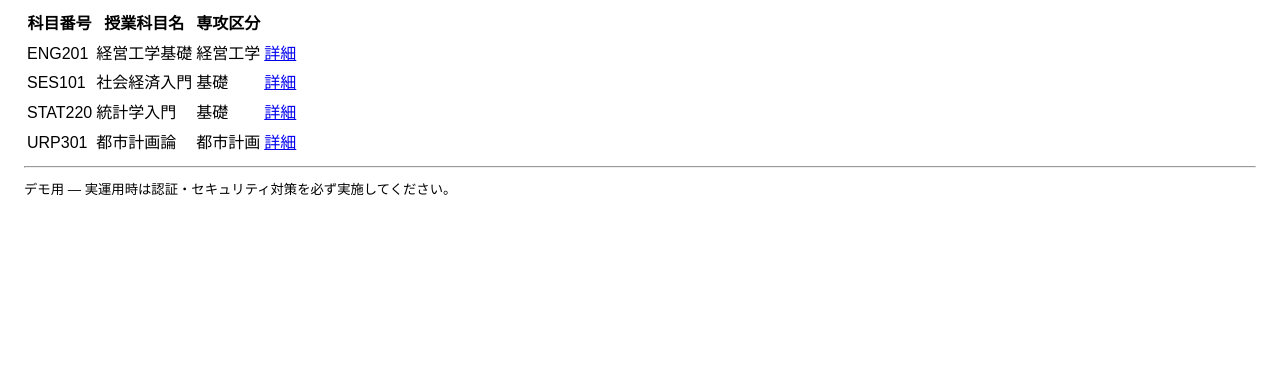
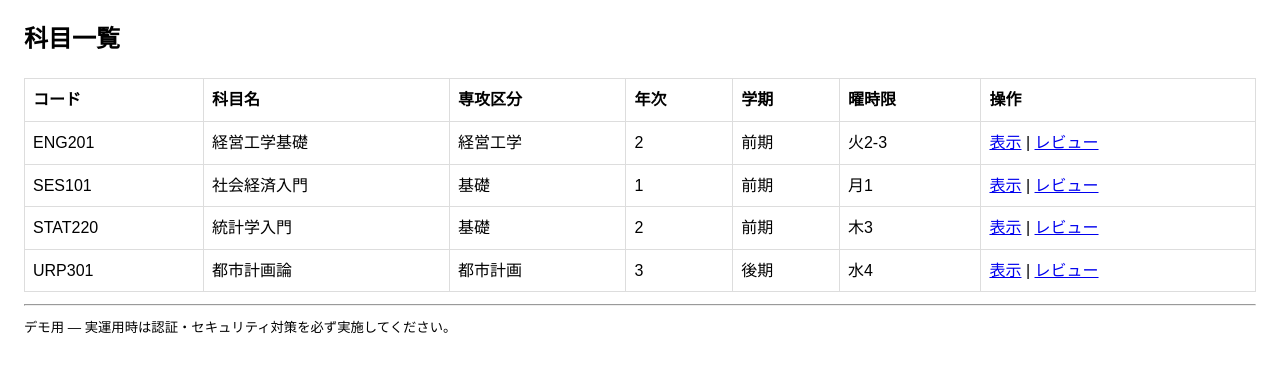
Before and after one commit to yuchan052121-ai/project3, a Flask app: page / in a window 1280 px wide. Shown: the part 132-505 px from the top of the page. Run offline with Flask 3, Linux system fonts and the light colour scheme; data comes from the database, SQL or seed files in the repository.

Commit message:
Update index.html

```diff
--- a/templates/index.html
+++ b/templates/index.html
@@ -1,14 +1,21 @@
 {% extends "layout.html" %}
 {% block content %}
-<table>
-<tr><th>科目番号</th><th>授業科目名</th><th>専攻区分</th><th></th></tr>
-{% for c in courses %}
-<tr>
-<td>{{ c.code }}</td>
-<td>{{ c.title }}</td>
-<td>{{ c.area }}</td>
-<td><a href="/course/{{ c.id }}/">詳細</a></td>
-</tr>
-{% endfor %}
+<h2>科目一覧</h2>
+<table class="courses">
+  <thead><tr><th>コード</th><th>科目名</th><th>専攻区分</th><th>年次</th><th>学期</th><th>曜時限</th><th>操作</th></tr></thead>
+  <tbody>
+  {% for c in courses %}
+    <tr>
+      <td>{{ c['code'] }}</td>
+      <td>{{ c['title'] }}</td>
+      <td>{{ c['area'] or '-' }}</td>
+      <td>{{ c['year'] or '-' }}</td>
+      <td>{{ c['semester'] or '-' }}</td>
+      <td>{{ c['schedule'] or '-' }}</td>
+      <td><a href="{{ url_for('course_view', course_id=c['id']) }}">表示</a> |
+          <a href="{{ url_for('add_review', course_id=c['id']) }}">レビュー</a></td>
+    </tr>
+  {% endfor %}
+  </tbody>
 </table>
 {% endblock %}
```
